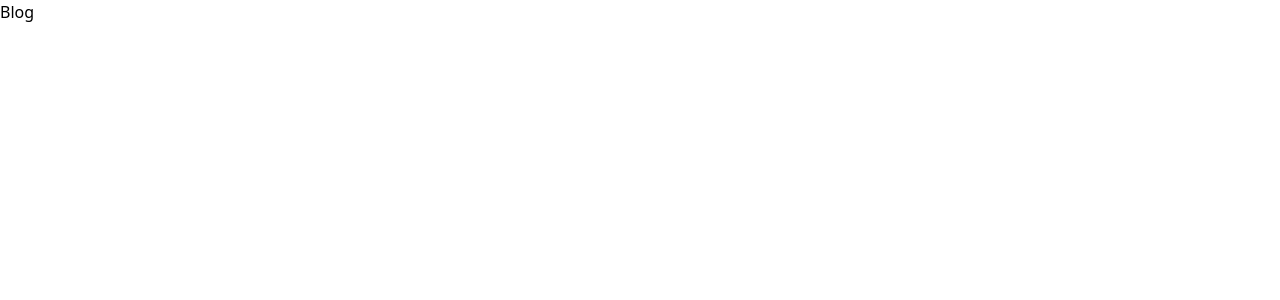
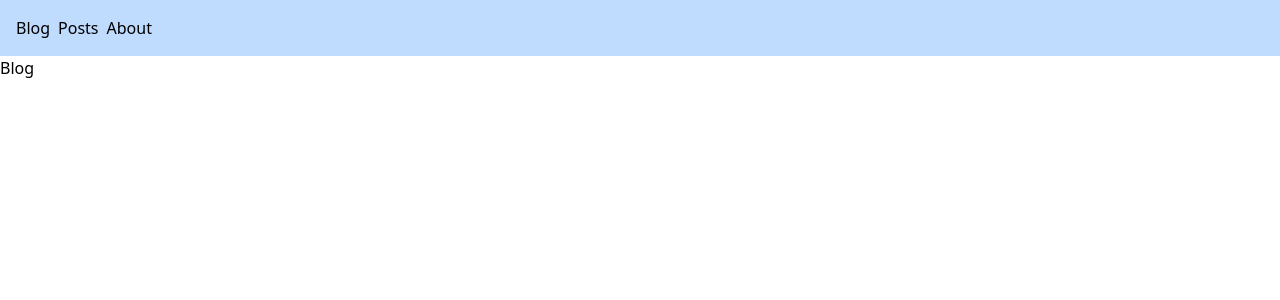
Before and after one commit to guitar6029/myblog, a Next.js app: page / in a window 1280 px wide. Shown: the top 300 px of the page. Built offline with nearby package versions, Linux system fonts and the light colour scheme.

Commit message:
added Header component to the layout

```diff
--- a/src/app/layout.tsx
+++ b/src/app/layout.tsx
@@ -1,3 +1,4 @@
+import Header from "@/components/Header/Header";
 import "./globals.css";
 
 export default function RootLayout({
@@ -7,7 +8,14 @@ export default function RootLayout({
 }>) {
   return (
     <html lang="en">
-      <body>{children}</body>
+      <body>
+        <Header/>
+        <main>
+        {children}
+
+        </main>
+        {/* <Footer /> */}
+        </body>
     </html>
   );
 }
--- /dev/null
+++ b/src/components/Header/Header.tsx
@@ -0,0 +1,13 @@
+import Link from "next/link"
+
+export default function Header() {
+    return (
+        <header className="flex flex-row items-center p-4 bg-blue-200 gap-2 ">
+            <div>
+                <span>Blog</span>
+            </div>
+            <Link href="/posts">Posts</Link>
+            <Link href="/about">About</Link>
+        </header>
+    )
+}
```
